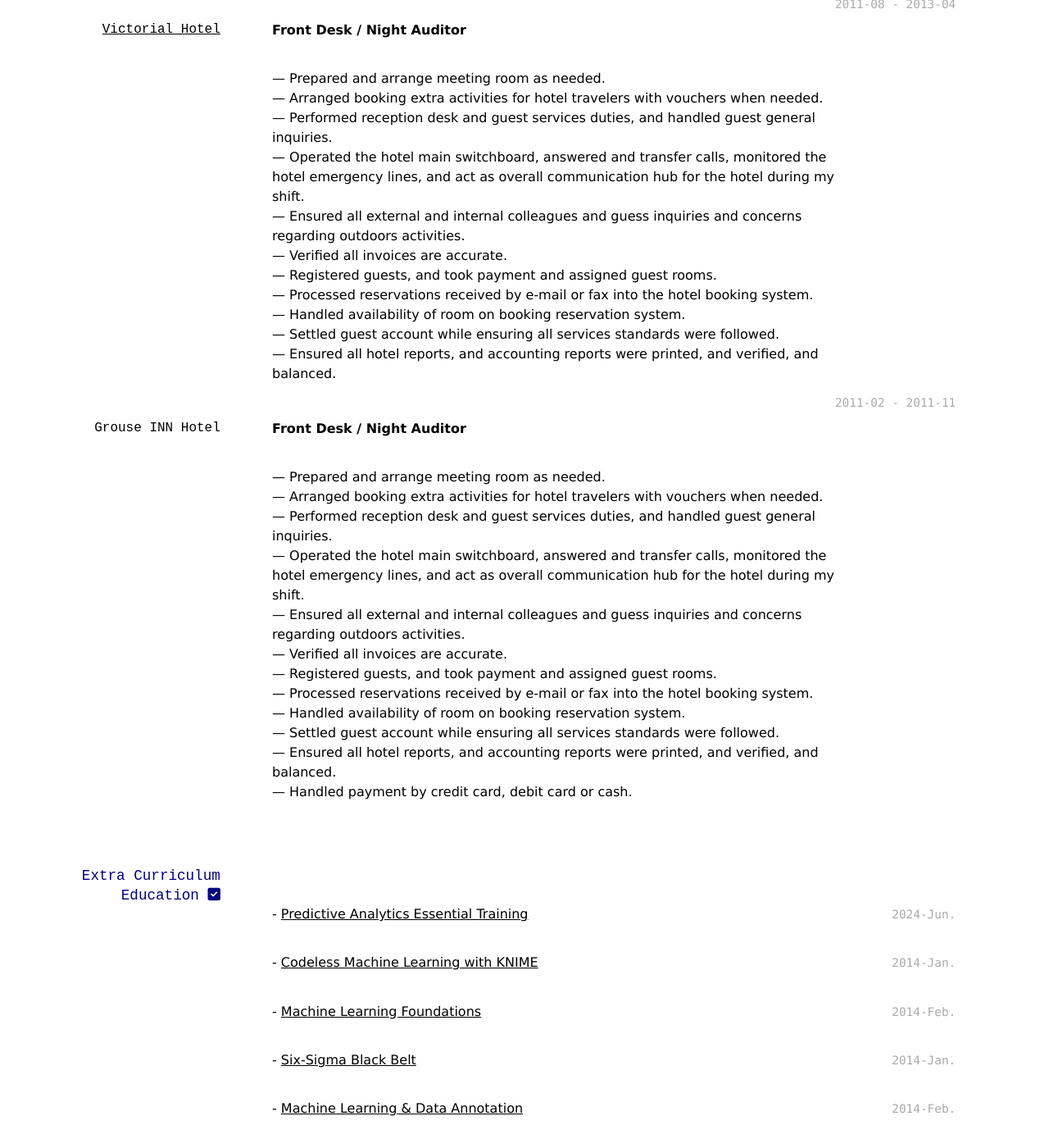
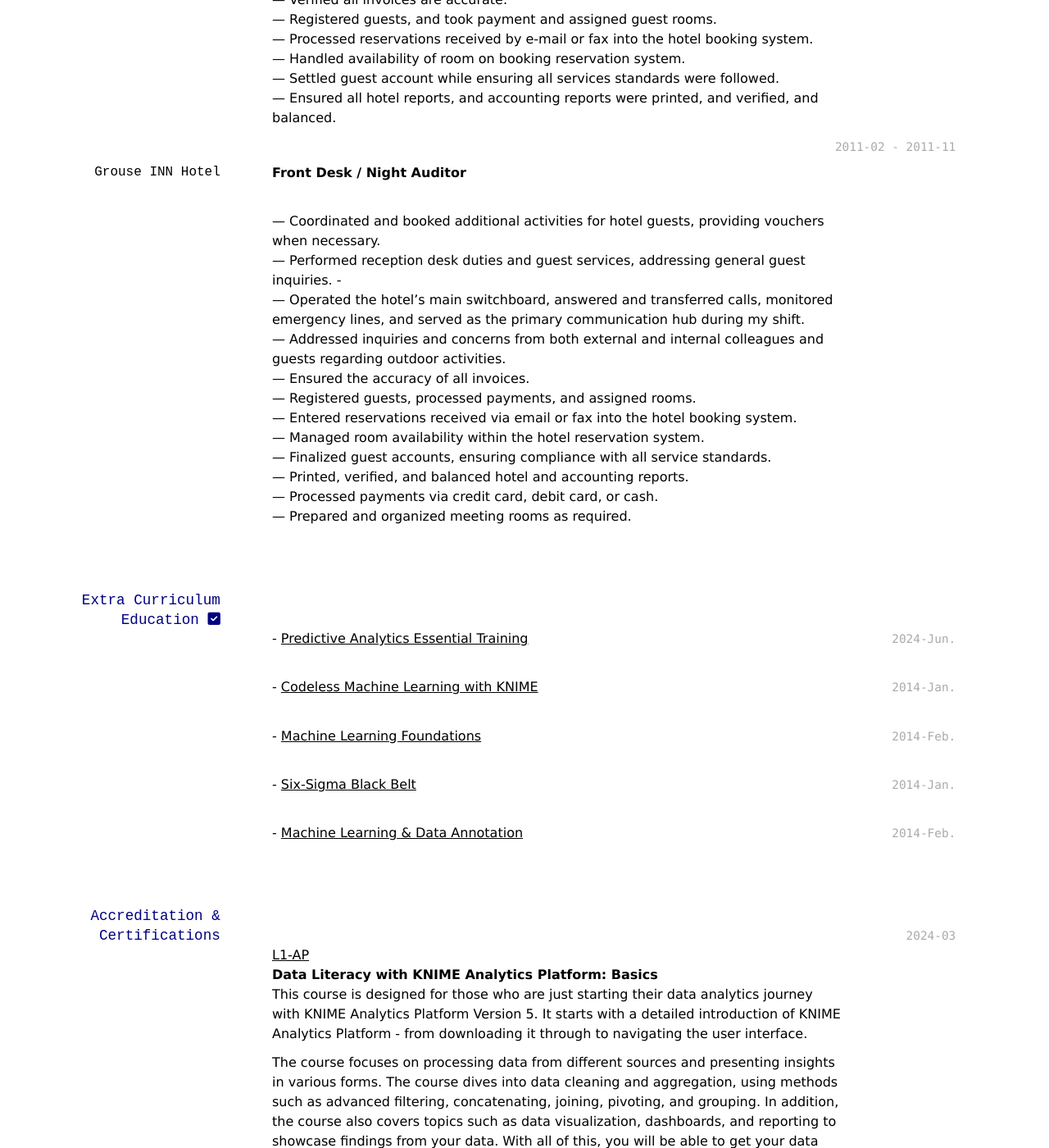
Before and after one commit to s-earnest/resume, a Jekyll site: the page built from index.md, in a window 1280 px wide and 1400 px high, scrolled down 5744 px. Shown: the whole window at 82% size. Built offline with Jekyll 4.4.1, drawn with Linux system fonts in a browser that asks for light colours; nearby versions of some CDN libraries; a style sheet for code colours, icons or effects is not loaded; some of the changed text lies outside the part shown.

Commit message:
20255830 075842

```diff
--- a/index.md
+++ b/index.md
@@ -272,7 +272,6 @@ Getting the hands dirty is one **preferred way of learning**, working with smart
 ## Work Experience <i class="fas fa-briefcase"></i>
 
 
-
 `2022-05 - 2025-03`
 
 ### [ Aviso Wealth ]( https://www.aviso.ca/en/ ){:target="_blank"}
@@ -357,7 +356,7 @@ Getting the hands dirty is one **preferred way of learning**, working with smart
 
 **Achievement:**
 <br>— Maintained a record of over 3000 email responses for two consecutive semesters, demonstrating consistent high performance and commitment.
-<br>—  Recognised as an excellent and knowledgeable agent, with strong software skills in supporting customers efficiently and effectively.
+<br>— Recognised as an excellent and knowledgeable agent, with strong software skills in supporting customers efficiently and effectively.
 
 
 **Responsabilities**
@@ -375,20 +374,6 @@ Getting the hands dirty is one **preferred way of learning**, working with smart
 <br>— Addressed customer inquiries regarding privacy concerns, ensuring compliance with policies.
 
 
-
-
-
-<br>— Responded to incoming calls from clients and candidates from 8 different telephone queues in English and French.
-<br>— Responded incoming emails from clients and candidates asking for clarifications regarding privacy.
-<br>— Maintained client files by modifying information relating to their accounts and users; add services and plans to accounts; reset passwords.
-<br>— Provided the liaison between candidate and client requests and the operations team followed by the company guidelines.
-<br>— Checked the status of files and orders for current customers.
-<br>— Supported clients during the review of their accounts; provide current customer service and pricing information.
-<br>— Gave instructions to applicants over the phone to help them complete consent forms.
-<br>— Logged client and candidate communication by entering their calls and emails into Salesforce.com.
-<br>— Manipulated information from different databases and e-application forms.
-<br>— Resolved any service disputes by clarifying procedures and explain over the phone client requirements and procedures.
-<br>— Responded questions regarding any privacy concerns.
 
 
 <!--
@@ -412,7 +397,15 @@ Getting the hands dirty is one **preferred way of learning**, working with smart
 ### [ IA Groupe Financier ]( https://ia.ca/ ){:target="_blank"}
 **Bilingual Claims Assistant**
 
-<br>DATA PROCESSING TASKS
+
+**Achievements:**
+<br>— Achieved an average First Contact Resolution (FCR) rate of 86%, demonstrating strong issue resolution skills.
+<br>— Maintained an average response time (ART) of 28 hours, ensuring timely and efficient customer service.
+<br>— Known for my exceptional ability to track down and recover misplaced paper files, ensuring smooth operations and minimising disruptions.
+
+
+**Responsabilities**
+<br>DATA PROCESSING
 <br>— Sorted the mail to the different section of the Claims Department.
 <br>— Shipped outgoing mail and parcels.
 <br>— Entered data on log system.
@@ -492,18 +485,22 @@ Getting the hands dirty is one **preferred way of learning**, working with smart
 ### Grouse INN Hotel
 **Front Desk / Night Auditor**
 
-<br>— Prepared and arrange meeting room as needed.
-<br>— Arranged booking extra activities for hotel travelers with vouchers when needed.
-<br>— Performed reception desk and guest services duties, and handled guest general inquiries.
-<br>— Operated the hotel main switchboard, answered and transfer calls, monitored the hotel emergency lines, and act as overall communication hub for the hotel during my shift.
-<br>— Ensured all external and internal colleagues and guess inquiries and concerns regarding outdoors activities.
-<br>— Verified all invoices are accurate.
-<br>— Registered guests, and took payment and assigned guest rooms.
-<br>— Processed reservations received by e-mail or fax into the hotel booking system.
-<br>— Handled availability of room on booking reservation system.
-<br>— Settled guest account while ensuring all services standards were followed.
-<br>— Ensured all hotel reports, and accounting reports were printed, and verified, and balanced.
-<br>— Handled payment by credit card, debit card or cash.
+<br>— Coordinated and booked additional activities for hotel guests, providing vouchers when necessary.
+<br>— Performed reception desk duties and guest services, addressing general guest inquiries.
+-<br>— Operated the hotel’s main switchboard, answered and transferred calls, monitored emergency lines, and served as the primary communication hub during my shift.
+<br>— Addressed inquiries and concerns from both external and internal colleagues and guests regarding outdoor activities.
+<br>— Ensured the accuracy of all invoices.
+<br>— Registered guests, processed payments, and assigned rooms.
+<br>— Entered reservations received via email or fax into the hotel booking system.
+<br>— Managed room availability within the hotel reservation system.
+<br>— Finalized guest accounts, ensuring compliance with all service standards.
+<br>— Printed, verified, and balanced hotel and accounting reports.
+<br>— Processed payments via credit card, debit card, or cash.
+<br>— Prepared and organized meeting rooms as required.
+
+
+
+
 
 
 <!--
@@ -726,9 +723,20 @@ Objective:
 ## Volunteering <i class="fa fa-hand-holding-heart"></i>
 <br>
 
-`2010-2017`
+`2014-04 -2018-05`
 **Vancouver International Film Festival**,
 <br>Vancouver BC, Canada.
+**Objective:**
+<br>—  Personal networking with people that encourage understanding to the world cultures through the art of fostering the art of cinema, exceptional storytelling and meeting cinema professionals.
+More than 600 hr. volunteering.
+
+
+`2007-01 - 2008-01`
+**FREE GEEK**
+<br>— Computer recycling—Vancouver—BC
+**Objective:**
+<br>—  This volunteering experience helped me to be more functional and have access to new digital technology. I also helped people that worked with me to break the digital gaps. Finally, I helped me to extend my personal network with people that believe in reducing computer hardware by avoiding disposing of landfills damage to the environment.
+
 
 
 <br>
```
Also changed, not shown: other parts of index.md (+1 -1 lines).
